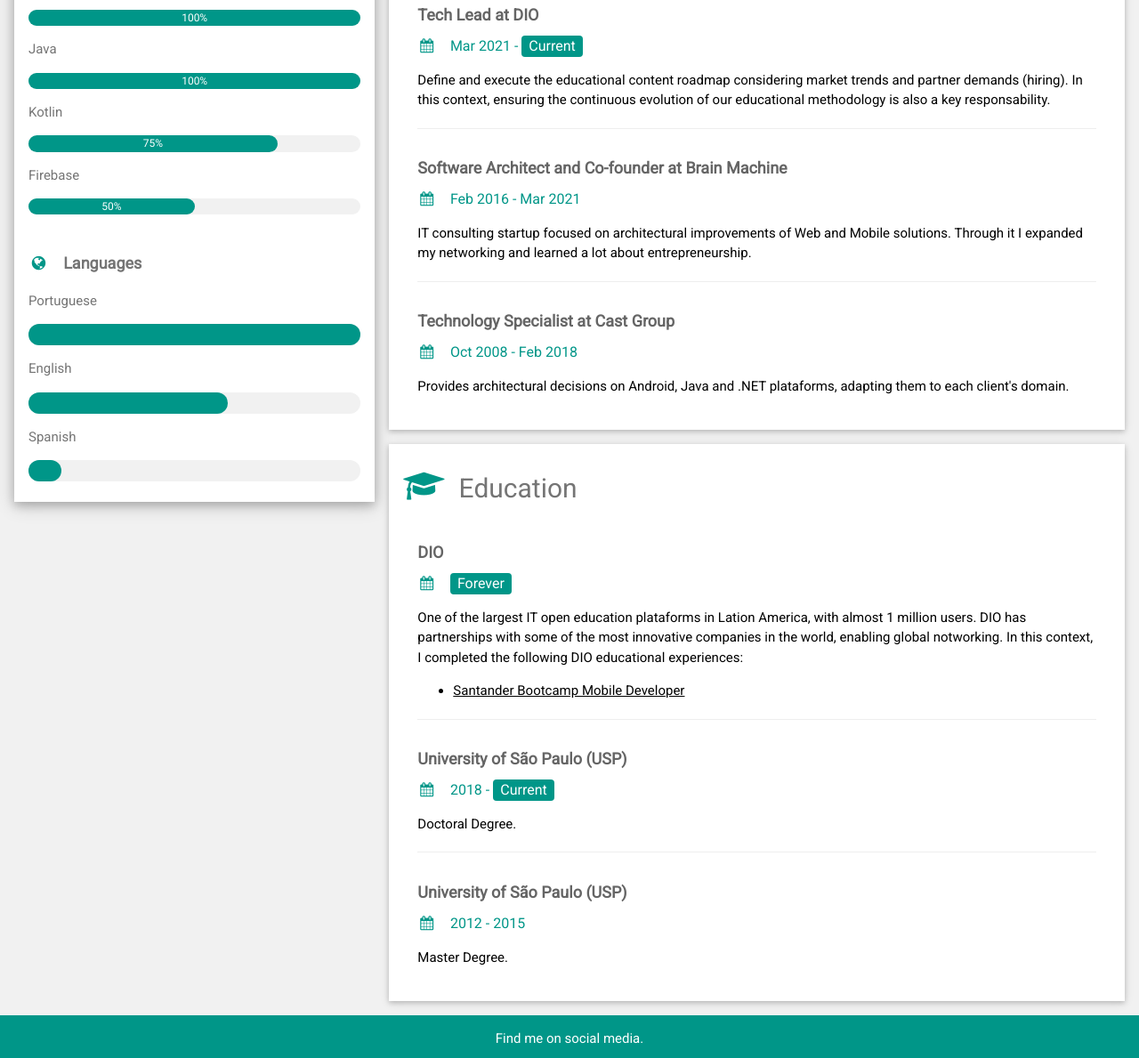
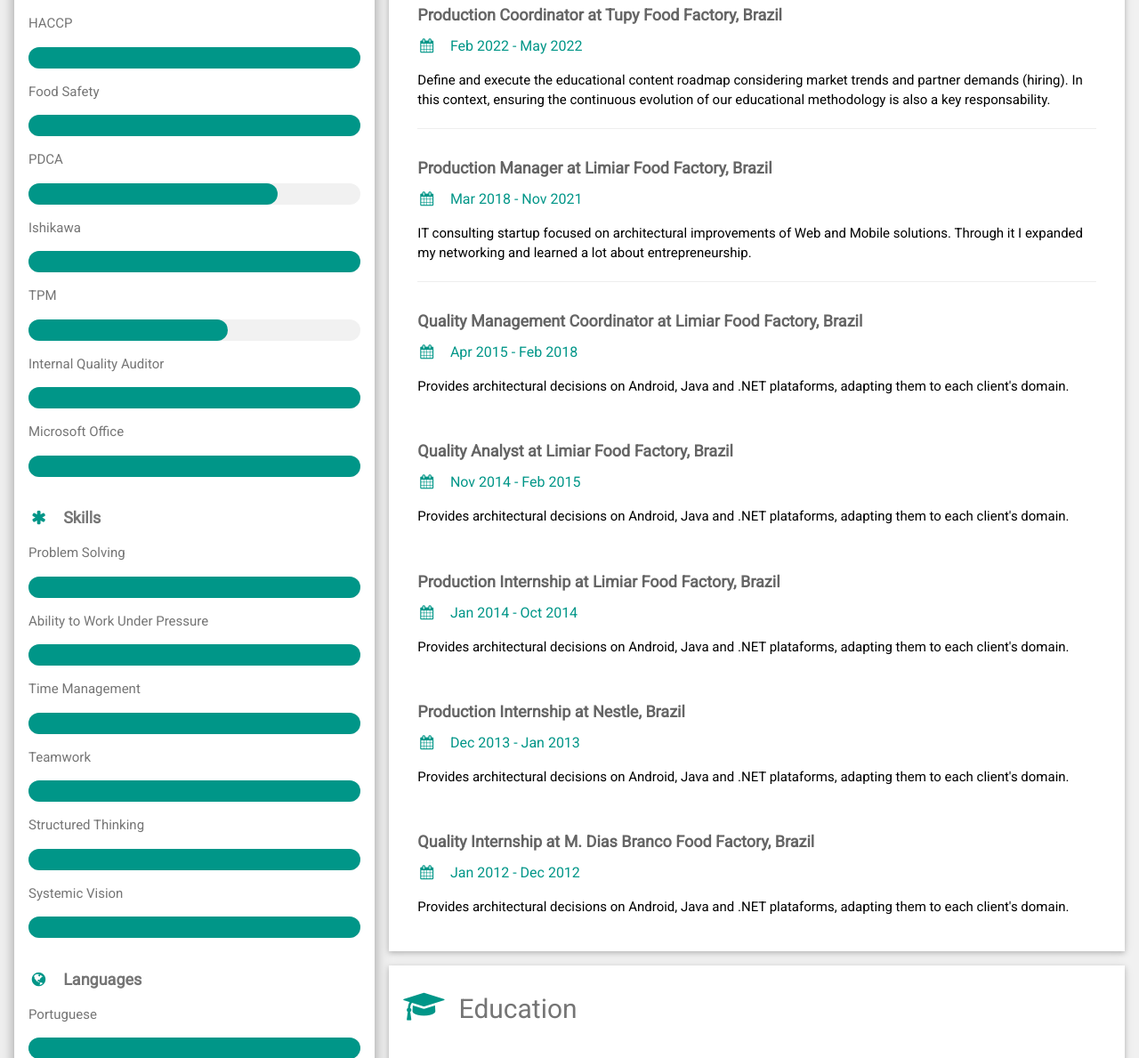
Before and after one commit to rafamaco/Laiane_Conceicao_Resume, a plain HTML site: page index.html in a window 1280 px wide. Shown: the part 344-1533 px from the top of the page at 89% size. Drawn offline with nearby package versions, Linux system fonts and the light colour scheme.

Commit message:
Update index.html

```diff
--- a/index.html
+++ b/index.html
@@ -4,7 +4,7 @@
 <html>
 
   <head>
-    <title>Rafael Magalhaes</title>
+    <title>Laiane's Resume</title>
 
     <meta http-equiv="Content-Type" content="text/html; charset=UTF-8">
     <meta name="viewport" content="width=device-width, initial-scale=1">
@@ -33,35 +33,74 @@
           <div class="w3-white w3-text-grey w3-card-4">
             <!-- @falvojr: This container has been modified to not use a profile picture. -->
             <div class="w3-container">
-              <h2>Rafael Magalhaes</h2>
+              <h2>Laiane T C. L. F. M. Conceicao</h2>
             </div>
             <div class="w3-container">
-              <p><i class="fa fa-briefcase fa-fw w3-margin-right w3-large w3-text-teal"></i>Software Developer</p>
-              <p><i class="fa fa-home fa-fw w3-margin-right w3-large w3-text-teal"></i>Calgary-AB, Canada</p>
-              <p><i class="fa fa-envelope fa-fw w3-margin-right w3-large w3-text-teal"></i>rafamaco@gmail.com</p>
-              <p><i class="fa fa-phone fa-fw w3-margin-right w3-large w3-text-teal"></i>+1 (587) 892-9938</p>
+              <p><i class="fa fa-briefcase fa-fw w3-margin-right w3-large w3-text-teal"></i>Food Engineer</p>
+              <p><i class="fa fa-home fa-fw w3-margin-right w3-large w3-text-teal"></i>1055 11 St SW, Calgary, AB T2R 1G2</p>
+              <p><i class="fa fa-envelope fa-fw w3-margin-right w3-large w3-text-teal"></i>laianethaisf@gmail.com</p>
+              <p><i class="fa fa-phone fa-fw w3-margin-right w3-large w3-text-teal"></i>+1 (403) 472-3918</p>
               <hr>
 
-              <p class="w3-large"><b><i class="fa fa-asterisk fa-fw w3-margin-right w3-text-teal"></i>Skills</b></p>
-              <p>Android</p>
+              <h3 class="w3-large"><b><i class="fa fa-asterisk fa-fw w3-margin-right w3-text-teal"></i>Qualifications</b></h3>
+              <p>HACCP</p>
               <div class="w3-light-grey w3-round-xlarge w3-small">
-                <div class="w3-container w3-center w3-round-xlarge w3-teal" style="width:100%">100%</div>
+                <div class="w3-container w3-center w3-round-xlarge w3-teal" style="height:24px;width:100%"></div>
               </div>
-              <p>Java</p>
+              <p>Food Safety</p>
               <div class="w3-light-grey w3-round-xlarge w3-small">
-                <div class="w3-container w3-center w3-round-xlarge w3-teal" style="width:100%">100%</div>
+                <div class="w3-container w3-center w3-round-xlarge w3-teal" style="height:24px;width:100%"></div>
               </div>
-              <p>Kotlin</p>
+              <p>PDCA</p>
               <div class="w3-light-grey w3-round-xlarge w3-small">
-                <div class="w3-container w3-center w3-round-xlarge w3-teal" style="width:75%">75%</div>
+                <div class="w3-container w3-center w3-round-xlarge w3-teal" style="height:24px;width:75%"></div>
               </div>
-              <p>Firebase</p>
+              <p>Ishikawa</p>
               <div class="w3-light-grey w3-round-xlarge w3-small">
-                <div class="w3-container w3-center w3-round-xlarge w3-teal" style="width:50%">50%</div>
+                <div class="w3-container w3-center w3-round-xlarge w3-teal" style="height:24px;width:100%"></div>
+              </div>
+              <p>TPM</p>
+              <div class="w3-light-grey w3-round-xlarge w3-small">
+                <div class="w3-container w3-center w3-round-xlarge w3-teal" style="height:24px;width:60%"></div>
+              </div>
+              <p>Internal Quality Auditor</p>
+              <div class="w3-light-grey w3-round-xlarge w3-small">
+                <div class="w3-container w3-center w3-round-xlarge w3-teal" style="height:24px;width:100%"></div>
+              </div>
+              <p>Microsoft Office</p>
+              <div class="w3-light-grey w3-round-xlarge w3-small">
+                <div class="w3-container w3-center w3-round-xlarge w3-teal" style="height:24px;width:100%"></div>
               </div>
               <br>
 
-              <p class="w3-large w3-text-theme"><b><i class="fa fa-globe fa-fw w3-margin-right w3-text-teal"></i>Languages</b></p>
+              <h3 class="w3-large"><b><i class="fa fa-asterisk fa-fw w3-margin-right w3-text-teal"></i>Skills</b></h3>
+              <p>Problem Solving</p>
+              <div class="w3-light-grey w3-round-xlarge w3-small">
+                <div class="w3-container w3-center w3-round-xlarge w3-teal" style="height:24px;width:100%"></div>
+              </div>
+              <p>Ability to Work Under Pressure</p>
+              <div class="w3-light-grey w3-round-xlarge w3-small">
+                <div class="w3-container w3-center w3-round-xlarge w3-teal" style="height:24px;width:100%"></div>
+              </div>
+              <p>Time Management</p>
+              <div class="w3-light-grey w3-round-xlarge w3-small">
+                <div class="w3-container w3-center w3-round-xlarge w3-teal" style="height:24px;width:100%"></div>
+              </div>
+              <p>Teamwork</p>
+              <div class="w3-light-grey w3-round-xlarge w3-small">
+                <div class="w3-container w3-center w3-round-xlarge w3-teal" style="height:24px;width:100%"></div>
+              </div>
+              <p>Structured Thinking</p>
+              <div class="w3-light-grey w3-round-xlarge w3-small">
+                <div class="w3-container w3-center w3-round-xlarge w3-teal" style="height:24px;width:100%"></div>
+              </div>
+              <p>Systemic Vision</p>
+              <div class="w3-light-grey w3-round-xlarge w3-small">
+                <div class="w3-container w3-center w3-round-xlarge w3-teal" style="height:24px;width:100%"></div>
+              </div>
+              <br>
+
+              <h3 class="w3-large w3-text-theme"><b><i class="fa fa-globe fa-fw w3-margin-right w3-text-teal"></i>Languages</b></h3>
               <p>Portuguese</p>
               <div class="w3-light-grey w3-round-xlarge">
                 <div class="w3-round-xlarge w3-teal" style="height:24px;width:100%"></div>
@@ -69,10 +108,6 @@
               <p>English</p>
               <div class="w3-light-grey w3-round-xlarge">
                 <div class="w3-round-xlarge w3-teal" style="height:24px;width:60%"></div>
-              </div>
-              <p>Spanish</p>
-              <div class="w3-light-grey w3-round-xlarge">
-                <div class="w3-round-xlarge w3-teal" style="height:24px;width:10%"></div>
               </div>
               <br>
             </div>
@@ -96,53 +131,66 @@
           <div class="w3-container w3-card w3-white w3-margin-bottom">
             <h2 class="w3-text-grey w3-padding-16"><i class="fa fa-suitcase fa-fw w3-margin-right w3-xxlarge w3-text-teal"></i>Work Experience</h2>
             <div class="w3-container">
-              <h5 class="w3-opacity"><b>Tech Lead at DIO</b></h5>
-              <h6 class="w3-text-teal"><i class="fa fa-calendar fa-fw w3-margin-right"></i>Mar 2021 - <span class="w3-tag w3-teal w3-round">Current</span></h6>
+              <h5 class="w3-opacity"><b>Production Coordinator at Tupy Food Factory, Brazil</b></h5>
+              <h6 class="w3-text-teal"><i class="fa fa-calendar fa-fw w3-margin-right"></i>Feb 2022 - May 2022</h6>
               <p>Define and execute the educational content roadmap considering market trends and partner demands (hiring).
                 In this context, ensuring the continuous evolution of our educational methodology is also a key responsability.
               </p>
               <hr>
             </div>
             <div class="w3-container">
-              <h5 class="w3-opacity"><b>Software Architect and Co-founder at Brain Machine</b></h5>
-              <h6 class="w3-text-teal"><i class="fa fa-calendar fa-fw w3-margin-right"></i>Feb 2016 - Mar 2021</h6>
+              <h5 class="w3-opacity"><b>Production Manager at Limiar Food Factory, Brazil</b></h5>
+              <h6 class="w3-text-teal"><i class="fa fa-calendar fa-fw w3-margin-right"></i>Mar 2018 - Nov 2021</h6>
               <p>IT consulting startup focused on architectural improvements of Web and Mobile solutions.
                 Through it I expanded my networking and learned a lot about entrepreneurship.
               </p>
               <hr>
             </div>
             <div class="w3-container">
-              <h5 class="w3-opacity"><b>Technology Specialist at Cast Group</b></h5>
-              <h6 class="w3-text-teal"><i class="fa fa-calendar fa-fw w3-margin-right"></i>Oct 2008 - Feb 2018</h6>
+              <h5 class="w3-opacity"><b>Quality Management Coordinator at Limiar Food Factory, Brazil</b></h5>
+              <h6 class="w3-text-teal"><i class="fa fa-calendar fa-fw w3-margin-right"></i>Apr 2015 - Feb 2018</h6>
               <p>Provides architectural decisions on Android, Java and .NET plataforms, adapting them to each client's domain.</p><br>
             </div>
-          </div>
+
+            <div class="w3-container">
+                <h5 class="w3-opacity"><b>Quality Analyst at Limiar Food Factory, Brazil</b></h5>
+                <h6 class="w3-text-teal"><i class="fa fa-calendar fa-fw w3-margin-right"></i>Nov 2014 - Feb 2015</h6>
+                <p>Provides architectural decisions on Android, Java and .NET plataforms, adapting them to each client's domain.</p><br>
+            </div>
+            <div class="w3-container">
+                <h5 class="w3-opacity"><b>Production Internship at Limiar Food Factory, Brazil</b></h5>
+                <h6 class="w3-text-teal"><i class="fa fa-calendar fa-fw w3-margin-right"></i>Jan 2014 - Oct 2014</h6>
+                <p>Provides architectural decisions on Android, Java and .NET plataforms, adapting them to each client's domain.</p><br>
+              </div>
+
+              <div class="w3-container">
+                <h5 class="w3-opacity"><b>Production Internship at Nestle, Brazil</b></h5>
+                <h6 class="w3-text-teal"><i class="fa fa-calendar fa-fw w3-margin-right"></i>Dec 2013 - Jan 2013</h6>
+                <p>Provides architectural decisions on Android, Java and .NET plataforms, adapting them to each client's domain.</p><br>
+              </div>
+
+              <div class="w3-container">
+                <h5 class="w3-opacity"><b>Quality Internship at M. Dias Branco Food Factory, Brazil</b></h5>
+                <h6 class="w3-text-teal"><i class="fa fa-calendar fa-fw w3-margin-right"></i>Jan 2012 - Dec 2012</h6>
+                <p>Provides architectural decisions on Android, Java and .NET plataforms, adapting them to each client's domain.</p><br>
+              </div>
+            </div>
 
           <div class="w3-container w3-card w3-white">
             <h2 class="w3-text-grey w3-padding-16"><i
                 class="fa fa-graduation-cap fa-fw w3-margin-right w3-xxlarge w3-text-teal"></i>Education</h2>
             <div class="w3-container">
-              <h5 class="w3-opacity"><b>DIO</b></h5>
-              <h6 class="w3-text-teal"><i class="fa fa-calendar fa-fw w3-margin-right"></i><span class="w3-tag w3-teal w3-round">Forever</span></h6>
-              <p>One of the largest IT open education plataforms in Lation America, with almost 1 million users.
-                DIO has partnerships with some of the most innovative companies in the world, enabling global notworking.
-                In this context, I completed the following DIO educational experiences:
-                <ul>
-                  <li><a href="TODO_LINK_CERTIFICADO" target="_blank">Santander Bootcamp Mobile Developer</a></li>
-                </ul>
+              <h5 class="w3-opacity"><b>IPOG</b></h5>
+              <h6 class="w3-text-teal"><i class="fa fa-calendar fa-fw w3-margin-right"></i><span class="w3-tag w3-teal w3-round">2014 - 2017</span></h6>
+              <p>MBA Quality Management and Production Engineering.
               </p>
               <hr>
             </div>
             <div class="w3-container">
-              <h5 class="w3-opacity"><b>University of São Paulo (USP)</b></h5>
-              <h6 class="w3-text-teal"><i class="fa fa-calendar fa-fw w3-margin-right"></i>2018 - <span class="w3-tag w3-teal w3-round">Current</span></h6>
-              <p>Doctoral Degree.</p>
+              <h5 class="w3-opacity"><b>State University of Feira de Santana (UEFS)</b></h5>
+              <h6 class="w3-text-teal"><i class="fa fa-calendar fa-fw w3-margin-right"></i><span class="w3-tag w3-teal w3-round"> 2007 - 2014</span></h6>
+              <p>Degree in Food Engineering.</p>
               <hr>
-            </div>
-            <div class="w3-container">
-              <h5 class="w3-opacity"><b>University of São Paulo (USP)</b></h5>
-              <h6 class="w3-text-teal"><i class="fa fa-calendar fa-fw w3-margin-right"></i>2012 - 2015</h6>
-              <p>Master Degree.</p><br>
             </div>
           </div>
 
```
